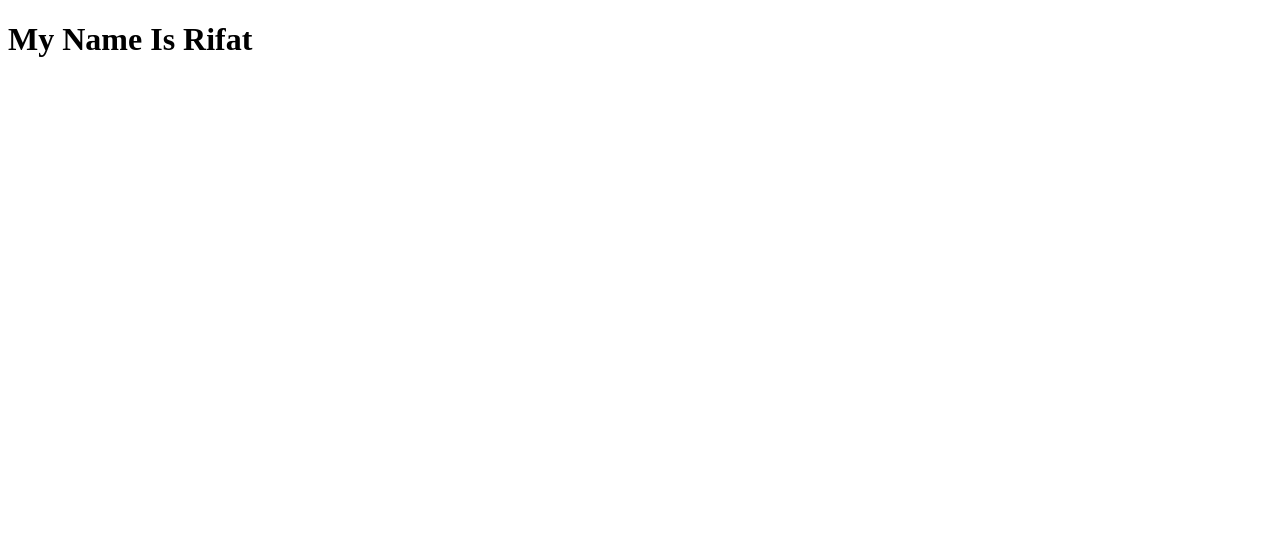
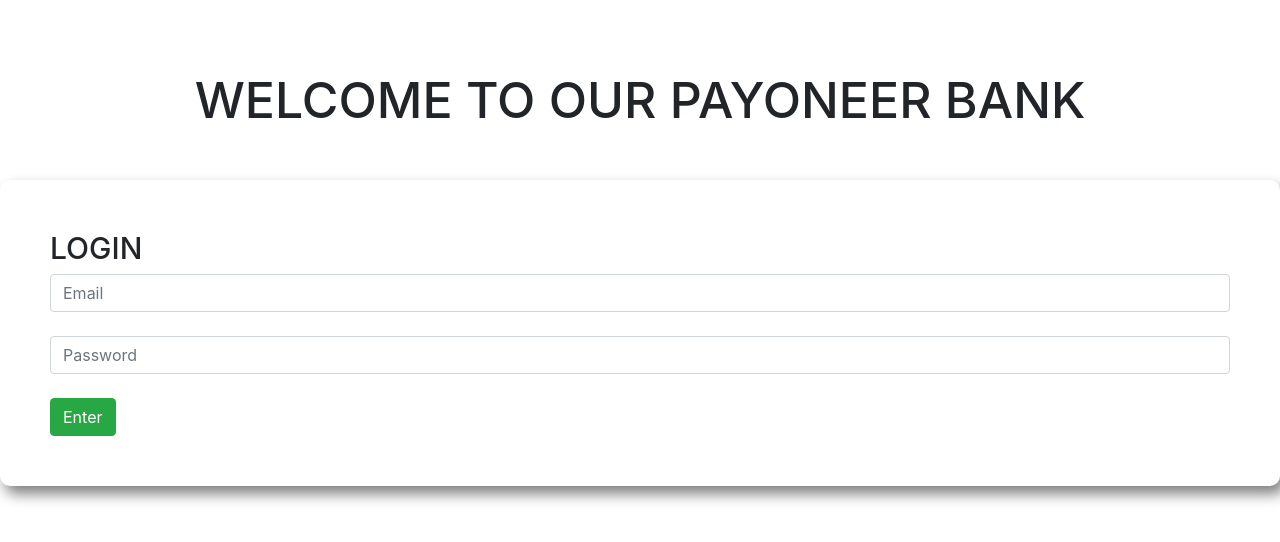
Before and after one commit to Rokibul-Islam-Rifat/payoneer, a plain HTML site: page index.html in a window 1280 px wide. Drawn offline with Linux system fonts and the light colour scheme.

Commit message:
transction area commit

```diff
--- a/css/style.css
+++ b/css/style.css
@@ -6,3 +6,25 @@
 html {
     scroll-behavior: smooth;
 }
+
+#login-area h2 {
+    text-transform: uppercase;
+    font-size: 50px;
+    padding-top: 70px;
+}
+
+#submit-area {
+    margin-top: 50px;
+    padding: 50px;
+    box-shadow: 5px 8px 14px gray;
+    border-radius: 10px;
+}
+
+#submit-area h4 {
+    text-transform: uppercase;
+    font-size: 30px;
+}
+
+#transaction-area {
+    display: none;
+}
--- a/index.html
+++ b/index.html
@@ -5,10 +5,30 @@
     <meta charset="UTF-8">
     <meta name="viewport" content="width=device-width, initial-scale=1.0">
     <title>Welcome To Our Payoneer Bank</title>
+    <link rel="stylesheet" href="css/bootstrap.min.css">
+    <link rel="stylesheet" href="css/style.css">
 </head>
 
 <body>
-    <h1>My Name Is Rifat</h1>
+    <div id="login-area">
+        <h2 class="text-center">Welcome To Our Payoneer Bank</h2>
+        <div id="submit-area">
+            <h4>Login</h4>
+            <input type="text" placeholder="Email" class="form-control">
+            </br>
+            <input type="password" placeholder="Password" class="form-control">
+            </br>
+            <button id="login" class="btn btn-success">Enter</button>
+        </div>
+    </div>
+
+    <!-- transaction area start -->
+    <div id="transaction-area">
+        <h2>Welcome To Our Bank</h2>
+    </div>
+
+
+    <script src="js/script.js"></script>
 </body>
 
 </html>
--- /dev/null
+++ b/js/script.js
@@ -0,0 +1,14 @@
+// const loginBtn = document.getElementById("login");
+// loginBtn.addEventListener("click", function() {
+//     const loginArea = document.getElementById("login-area");
+//     loginArea.style.display = "none";
+// });
+
+
+const loginBtn = document.getElementById("login");
+loginBtn.addEventListener("click", function() {
+    const loginArea = document.getElementById("login-area");
+    loginArea.style.display = "none";
+    const transacArea = document.getElementById("transaction-area");
+    transacArea.style.display = "block";
+});
```
Also changed, not shown: js/main.js (deleted).
